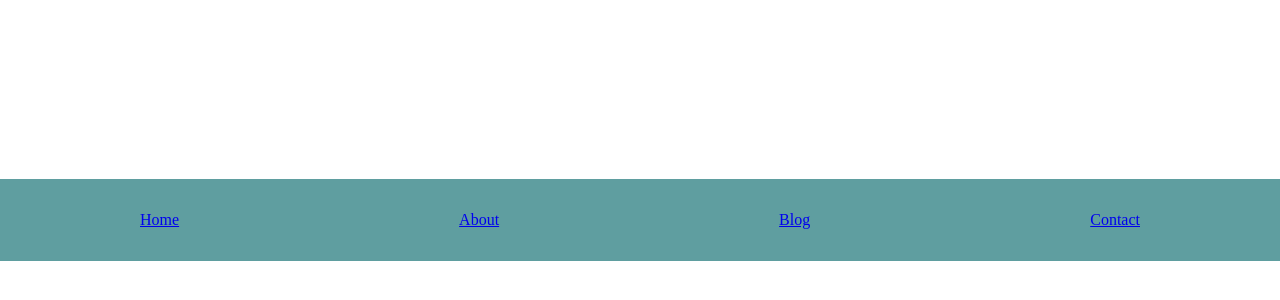
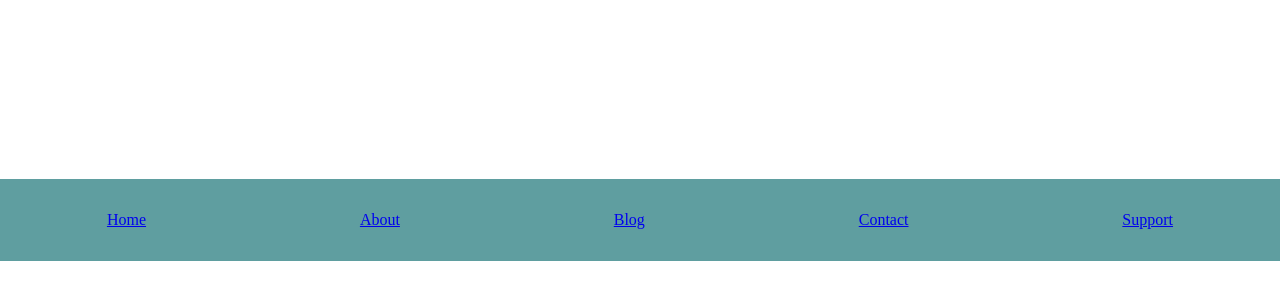
Before and after one commit to ShaungBhone/navbar, a plain HTML site: page index.html in a window 1280 px wide. Shown: the part 180-480 px from the top of the page. Drawn offline with Linux system fonts and the light colour scheme.

Commit message:
add new support link

```diff
--- a/index.html
+++ b/index.html
@@ -13,6 +13,7 @@
       <li class="nav-item"><a href="#">About</a></li>
       <li class="nav-item"><a href="#">Blog</a></li>
       <li class="nav-item"><a href="#">Contact</a></li>
+      <li class="nav-item"><a href="#">Support</a></li>
     </ul>
   </nav>
 </body>
```
